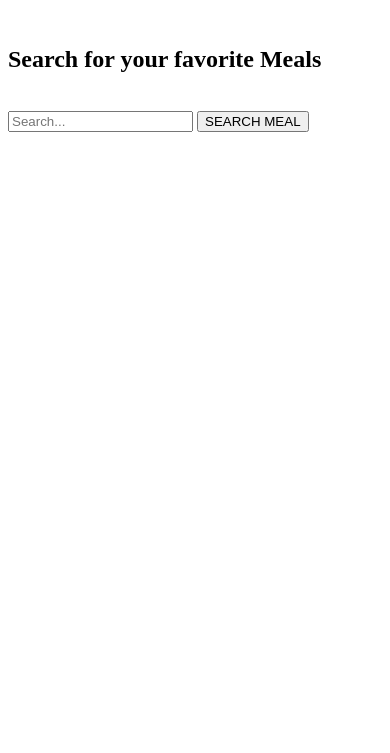
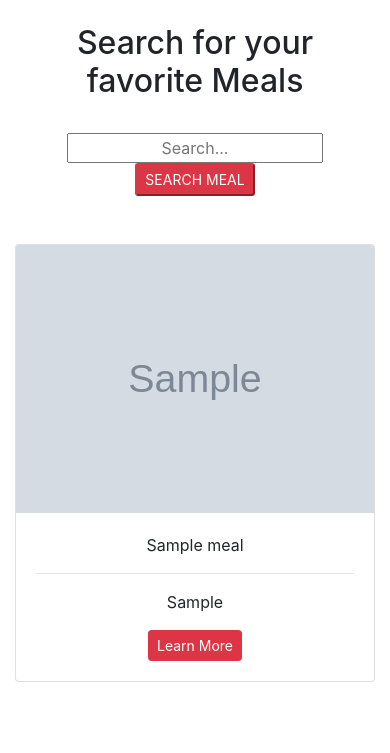
Before and after one commit to Jainish-shah/MealDB-API, a Django app: template meal_project/meal_project/templates/meals/meal.html in a window 390 px wide. Shown: the top 753 px of the page. Run offline with Django 3.2, Linux system fonts and the light colour scheme; the template is opened without the code that fills it: values that come from a table or form of the project are taken from there, others are empty; tables that the repository leaves empty hold one stand-in row (values such as "Sample post"); grey boxes marked "Sample" are stand-in pictures.

Commit message:
commiting the changes

```diff
--- a/meal_project/meal_project/settings.py
+++ b/meal_project/meal_project/settings.py
@@ -56,6 +56,7 @@ ROOT_URLCONF = 'meal_project.urls'
 TEMPLATES = [
     {
         'BACKEND': 'django.template.backends.django.DjangoTemplates',
+        'DIRS': [],
         'DIRS': [os.path.join(BASE_DIR, 'templates')],
         'APP_DIRS': True,
         'OPTIONS': {
@@ -101,7 +102,6 @@ AUTH_PASSWORD_VALIDATORS = [
     },
 ]
 
-
 # Internationalization
 # https://docs.djangoproject.com/en/3.2/topics/i18n/
 
--- a/meal_project/meal_project/templates/meals/base.html
+++ b/meal_project/meal_project/templates/meals/base.html
@@ -3,13 +3,15 @@
 <html lang="en">
 <head>
     <meta charset="UTF-8">
-    <meta http-equiv="X-UA-Compatible" content="IE=edge">
     <meta name="viewport" content="width=device-width, initial-scale=1.0">
     <title>Movie App</title>
+    <link rel="stylesheet" href="https://cdn.jsdelivr.net/npm/bootstrap@4.5.3/dist/css/bootstrap.min.css" integrity="sha384-TX8t27EcRE3e/ihU7zmQxVncDAy5uIKz4rEkgIXeMed4M0jlfIDPvg6uqKI2xXr2" crossorigin="anonymous">
+    <link rel="stylesheet" href="{% static 'css/style.css' %}">
 </head>
 <body>
 {% block content%}
 {% endblock %}
+
 <script src = "{% static 'js/script.js' %}"></script>
 <script src="https://code.jquery.com/jquery-3.5.1.slim.min.js" integrity="sha384-DfXdz2htPH0lsSSs5nCTpuj/zy4C+OGpamoFVy38MVBnE+IbbVYUew+OrCXaRkfj" crossorigin="anonymous"></script>
 <script src="https://cdn.jsdelivr.net/npm/popper.js@1.16.1/dist/umd/popper.min.js" integrity="sha384-9/reFTGAW83EW2RDu2S0VKaIzap3H66lZH81PoYlFhbGU+6BZp6G7niu735Sk7lN" crossorigin="anonymous"></script>
--- a/meal_project/meal_project/templates/meals/meal.html
+++ b/meal_project/meal_project/templates/meals/meal.html
@@ -1,7 +1,8 @@
 {% extends 'meals/base.html'%}
 {% load static %}
 {% block content %}
-    <div class = "container">
+  <div class = "container">
+    <div class = "text-center container">
       <br>
       <h2 class = "text-center">Search for your favorite Meals</h2>
       <br>
@@ -10,4 +11,28 @@
         <button type = "submit" class = "btn-danger btn-sm">SEARCH MEAL</button>
       </form>
     </div>
+    <br><br>
+    <div class="row">
+      {% for meal in all_meals %}
+        <div class="col-md-4 col-sm-6 col-lg-3">
+          <div class="card">
+            <img class="card-img-top" src="{{ meal.image_url }}" alt="Card image cap">
+            <div class="card-body text-center">
+              <p class="card-title">{{ meal.name }}</p>
+              <hr>
+              <p class="card-text">{{ meal.region }}</p>
+              <a href="/meals/{{meal.id}}"
+              ><input
+                type="submit"
+                value="Learn More"
+                class="btn btn-danger btn-sm"
+                type="button"
+            /></a>
+            </div>
+          </div>
+          <br><br><br>
+        </div>
+      {% endfor %}
+    </div>
+  </div>
 {% endblock %}
```
Also changed, not shown: meal_project/meal_app/views.py (+3 -11 lines), meal_project/meal_project/templates/meals/meal_detail.html (added, +26 -0 lines). Lines whose indentation alone changed are shown as unchanged.
